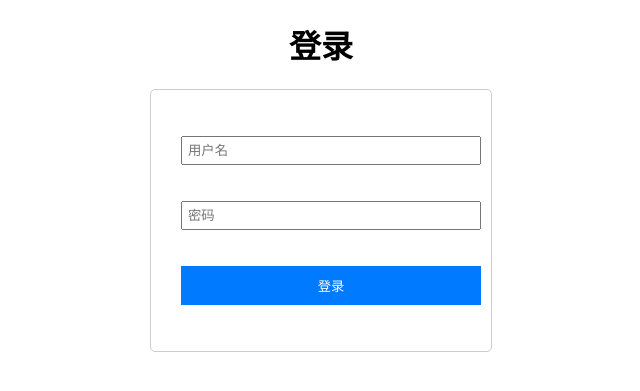
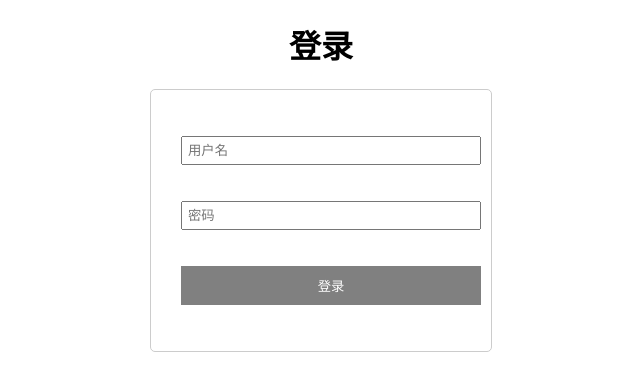
Before and after one commit to caiji-xd/my-web-login-page, a Flask app: page / in a window 1280 px wide. Shown: the top 391 px of the page, without its empty margins (319-959 px from the left). Run offline with Flask 3, Linux system fonts and the light colour scheme.

Commit message:
Add files via upload

```diff
--- a/static/styles.css
+++ b/static/styles.css
@@ -17,7 +17,7 @@ input {
     box-sizing: border-box;
 }
 input[type="submit"] {
-    background-color: #007bff;
+    background-color: grey;
     color: #fff;
     border: none;
     padding: 10px;
```
